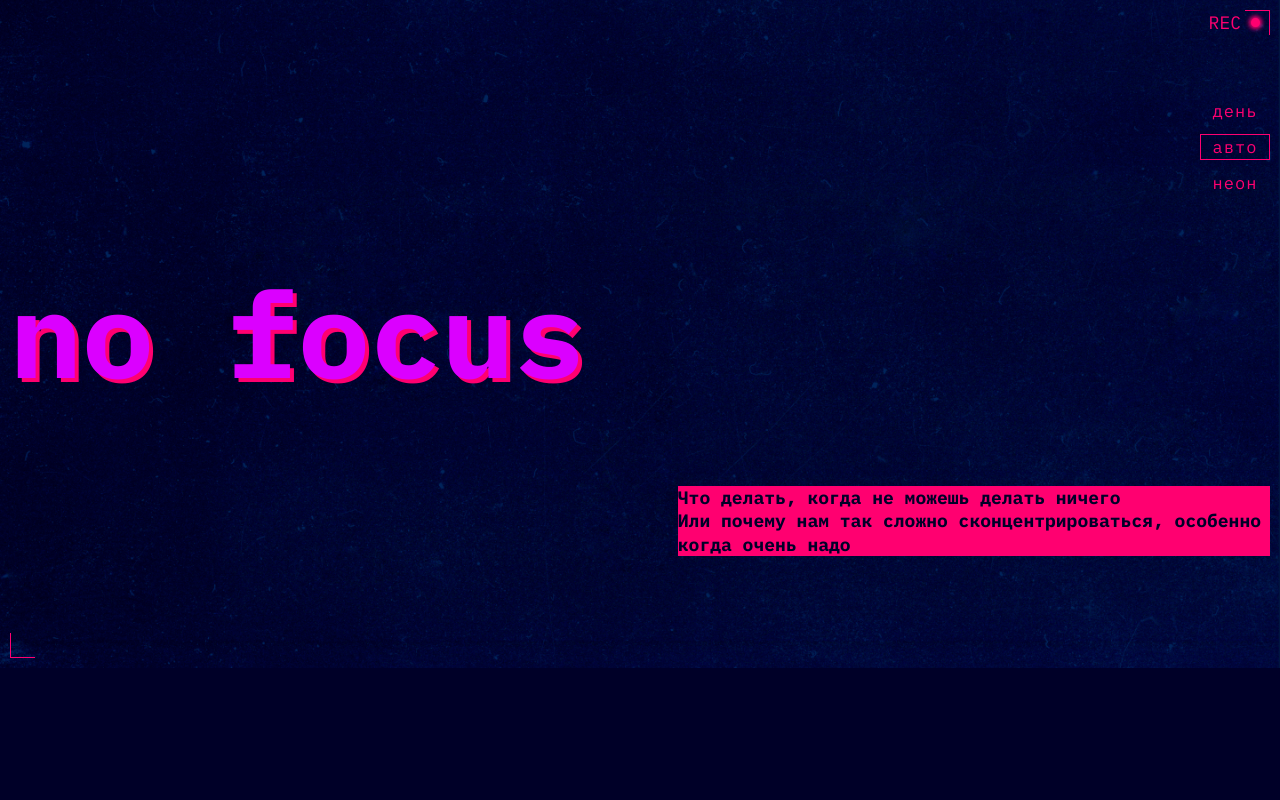
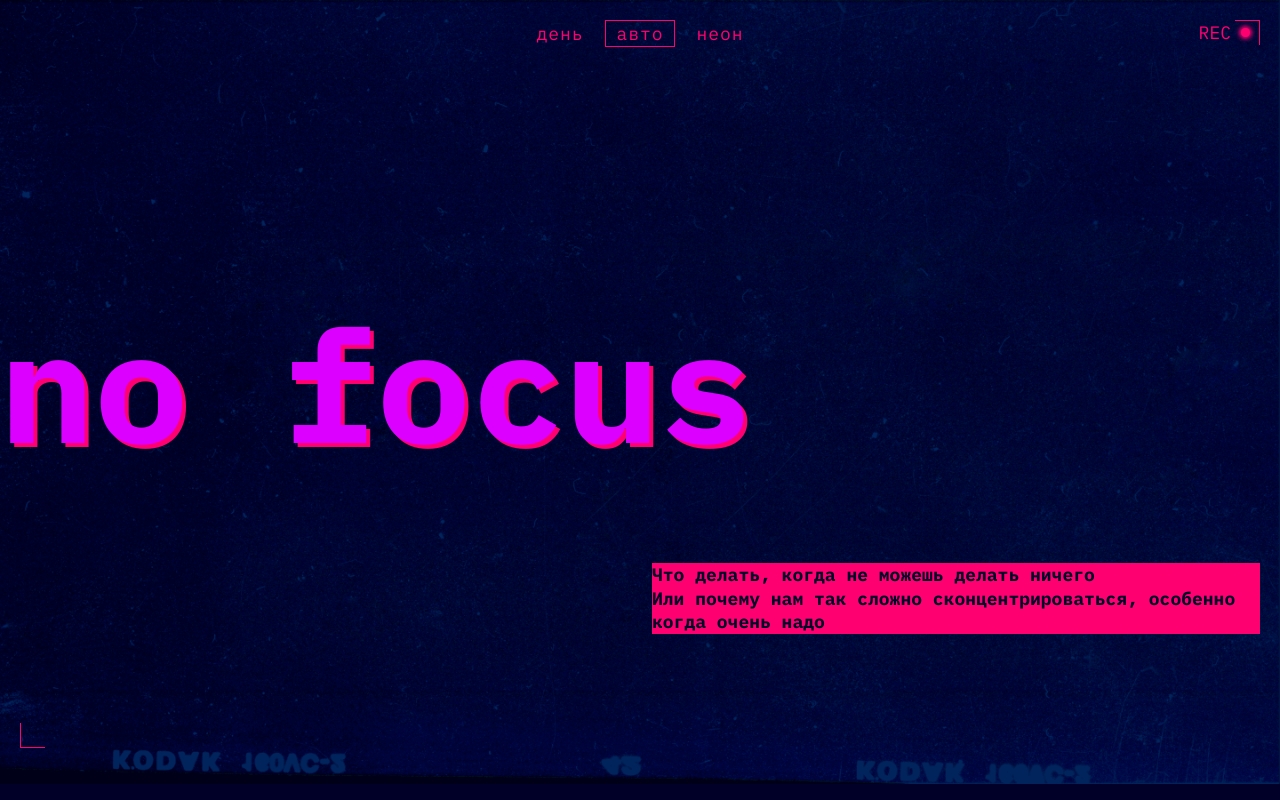
Before and after one commit to AlpRem/slozhno-sosredotochitsya-fd, a plain HTML site: page index.html in a window 1280 px wide. Drawn offline with Linux system fonts and the light colour scheme.

Commit message:
add new variables data

```diff
--- a/styles/light.css
+++ b/styles/light.css
@@ -16,7 +16,7 @@
     --text-color: #353430;
     --accent-color: #FF8DCB;
 
-    --text-title-decor: #353430;;
+    --text-title-decor: #353430;
     --header-title: #FFC2E6;
     --header__theme: #353430;
 
--- a/styles/style.css
+++ b/styles/style.css
@@ -2,35 +2,32 @@
 
 .page {
   /* сохраните в разметке и стилях класс page у тега body. Он удобен, чтобы составлять селекторы для разных цветовых тем. */
-
-    background-color: var(--bg-color);
-    background-attachment: fixed;
-    color: var(--text-color);
-    font-family: var(--main-font), monospace;
-    margin: 0 auto;
-
-}
-
-.header {
-    min-height: 668px;
     background-image: var(--bg-image-title);
     background-size: cover;
     background-position: center;
     background-repeat: no-repeat;
+    background-color: var(--bg-color);
+    color: var(--text-color);
+    font-family: var(--main-font), monospace;
+    font-size: var(--base-font-size);
+    margin: 0 auto;
+}
+
+.header {
+    min-height: var(--header-min-height);
     position: relative;
     display: grid;
     grid-template-rows: 1fr min-content 1fr;
     align-items: center;
-    padding: 10px;
+    padding: var(--base-padding);
 }
 
 /* ==== Декорирование записи REC ==== */
 .header__rec {
     position: absolute;
-    top: 10px;
-    right: 20px;
+    top: var(--base-padding);
+    right: calc(10px + var(--base-padding));
     color: var(--header__theme);
-    font-size: 18px;
     line-height: 25px;
     text-transform: uppercase;
     display: flex;
@@ -43,10 +40,12 @@
     height: 9px;
     background-color: var(--header__theme);
     border-radius: 50%;
-    transform: translateY(90%);
+    align-self: center;
     box-shadow: 0 0 4px 2px var(--header__theme);
 }
 /* ==== ======================== ==== */
+
+
 
 /* ==== Декорирование уголков ==== */
 .decorated-zone {
@@ -62,19 +61,20 @@
 }
 
 .decorated-zone::before {
-    top: 10px;
-    right: 10px;
+    top: var(--base-padding);
+    right: var(--base-padding);
     border-top: 1px solid var(--header__theme);
     border-right: 1px solid var(--header__theme);
 }
 
 .decorated-zone::after {
-    bottom: 10px;
-    left: 10px;
+    bottom: var(--base-padding);
+    left: var(--base-padding);
     border-bottom: 1px solid var(--header__theme);
     border-left: 1px solid var(--header__theme);
 }
 /* ==== ===================== ==== */
+
 
 /* ==== Декорирование кнопок переключение тем ==== */
 .header__theme-menu {
@@ -92,7 +92,7 @@
     background: transparent;
     border: none;
     color: var(--header__theme);
-    font-size: 17px;
+
     text-transform: lowercase;
     min-height: 26px;
     min-width: 70px;
@@ -104,8 +104,8 @@
 }
 /* ==== ===================================== ==== */
 
-.header__description{
-    width: 47%;
+.header__description {
+    inline-size:  47.5vw;
     min-width: 355px;
     justify-self: end;
 }
@@ -114,7 +114,7 @@
 .header__title {
     color: var(--header-title);
     font-weight: 700;
-    font-size: clamp(7.25rem, 7.0115rem + 1.0178vw, 7.5rem);
+    font-size: var(--font-size-title);
     line-height: 83%;
     text-shadow: 4px 4px 0 var(--accent-color);
 }
@@ -128,7 +128,34 @@
 .title-decor p {
     color: var(--text-title-decor);
     font-weight: 700;
-    font-size: 18px;
     line-height: 1.3;
 }
 /* ==== ========================== ==== */
+
+
+@media (width >= 768px) {
+    :root {
+        --base-padding: 20px;
+        --font-size-title: clamp(7.5rem, 0.5625rem + 14.4531vw, 9.8125rem);
+        --header-min-height: 1024px;
+    }
+
+    .header__title {
+        margin-left: -20px;
+    }
+}
+
+@media (width >= 1024px) {
+    :root {
+        --header-min-height: 768px;
+    }
+
+    .header__theme-menu-list {
+        flex-direction: row;
+    }
+
+    .header__theme-menu {
+        justify-self: center;
+        align-self: flex-start;
+    }
+}
--- a/styles/variables.css
+++ b/styles/variables.css
@@ -16,5 +16,11 @@
     --header__theme: #FF0070;
 
 
+
+    --font-size-title: clamp(7.25rem, 7.0115rem + 1.0178vw, 7.5rem);
+    --header-min-height: 668px;
+
+    --base-padding: 10px;
+    --base-font-size: 18px;
     --main-font: 'IBM Plex mono';
 }
```
